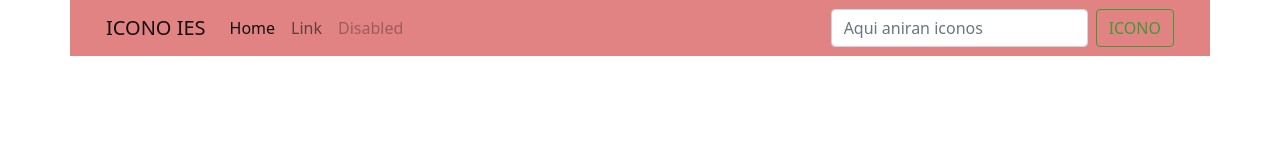
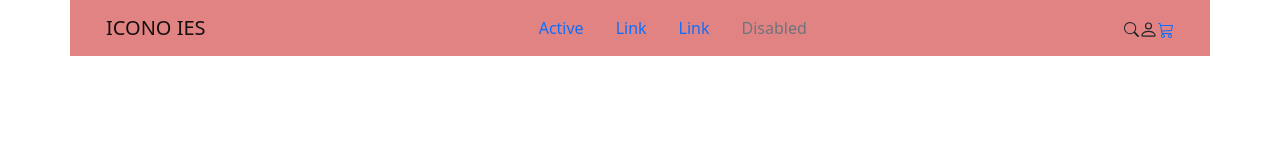
Before and after one commit to JoanCarlesRodriguez/PracticaBootstrap, a website: page index.html in a window 1280 px wide. Drawn offline with nearby package versions, Linux system fonts and the light colour scheme.

Commit message:
Primers intents NavBar

```diff
--- a/index.html
+++ b/index.html
@@ -17,17 +17,20 @@
 
   <header>
     <div class="container">
-      <div class="row" style="background-color: rgb(226, 131, 131);">
+      <div class="row" style="background-color: rgb(226, 131, 131);">           <!--      LLEVAR FONDO!!        -->
         <nav class="navbar navbar-expand-lg navbar-light bg-light">
           <div class="container-fluid">
             <button class="navbar-toggler" type="button" data-bs-toggle="collapse" data-bs-target="#navbarTogglerDemo03" aria-controls="navbarTogglerDemo03" aria-expanded="false" aria-label="Toggle navigation">
               <span class="navbar-toggler-icon"></span>
             </button>
             <a class="navbar-brand" href="#">ICONO IES</a>
-            <div class="collapse navbar-collapse" id="navbarTogglerDemo03">
-              <ul class="navbar-nav me-auto mb-2 mb-lg-0">
+            <div class="collapse navbar-collapse justify-content-center" id="navbarTogglerDemo03">
+              <ul class="nav">
                 <li class="nav-item">
-                  <a class="nav-link active" aria-current="page" href="#">Home</a>
+                  <a class="nav-link active" aria-current="page" href="#">Active</a>
+                </li>
+                <li class="nav-item">
+                  <a class="nav-link" href="#">Link</a>
                 </li>
                 <li class="nav-item">
                   <a class="nav-link" href="#">Link</a>
@@ -36,10 +39,27 @@
                   <a class="nav-link disabled">Disabled</a>
                 </li>
               </ul>
-              <form class="d-flex">
-                <input class="form-control me-2" type="search" placeholder="Aqui aniran iconos" aria-label="Search">
-                <button class="btn btn-outline-success" type="submit">ICONO</button>
-              </form>
+            </div>
+            <div class="justify-content-end">
+              <ul class="nav navbar-nav me-auto mb-2 mb-lg-0">     <!--  REVISAR QUE FA navbar-nav me-auto mb-2 mb-lg-0-->
+                <li class="nav-item">
+                  <svg xmlns="http://www.w3.org/2000/svg" width="15" height="15" fill="currentColor" class="bi bi-search" viewBox="0 0 16 16">
+                    <path d="M11.742 10.344a6.5 6.5 0 1 0-1.397 1.398h-.001c.03.04.062.078.098.115l3.85 3.85a1 1 0 0 0 1.415-1.414l-3.85-3.85a1.007 1.007 0 0 0-.115-.1zM12 6.5a5.5 5.5 0 1 1-11 0 5.5 5.5 0 0 1 11 0z"/>
+                  </svg>
+                </li>
+                <li class="nav-item">
+                  <svg xmlns="http://www.w3.org/2000/svg" width="19" height="19" fill="currentColor" class="bi bi-person" viewBox="0 0 16 16">
+                    <path d="M8 8a3 3 0 1 0 0-6 3 3 0 0 0 0 6zm2-3a2 2 0 1 1-4 0 2 2 0 0 1 4 0zm4 8c0 1-1 1-1 1H3s-1 0-1-1 1-4 6-4 6 3 6 4zm-1-.004c-.001-.246-.154-.986-.832-1.664C11.516 10.68 10.289 10 8 10c-2.29 0-3.516.68-4.168 1.332-.678.678-.83 1.418-.832 1.664h10z"/>
+                  </svg>
+                </li>
+                <li class="nav-item">
+                  <a href="carro.html">             <!-- AQUI NO HA D'ANAR A CARRO.HTML HA DE FER UN Offcanvas -->
+                    <svg xmlns="http://www.w3.org/2000/svg" width="16" height="16" fill="currentColor" class="bi bi-cart3" viewBox="0 0 16 16">
+                        <path d="M0 1.5A.5.5 0 0 1 .5 1H2a.5.5 0 0 1 .485.379L2.89 3H14.5a.5.5 0 0 1 .49.598l-1 5a.5.5 0 0 1-.465.401l-9.397.472L4.415 11H13a.5.5 0 0 1 0 1H4a.5.5 0 0 1-.491-.408L2.01 3.607 1.61 2H.5a.5.5 0 0 1-.5-.5zM3.102 4l.84 4.479 9.144-.459L13.89 4H3.102zM5 12a2 2 0 1 0 0 4 2 2 0 0 0 0-4zm7 0a2 2 0 1 0 0 4 2 2 0 0 0 0-4zm-7 1a1 1 0 1 1 0 2 1 1 0 0 1 0-2zm7 0a1 1 0 1 1 0 2 1 1 0 0 1 0-2z"/>
+                    </svg>
+                  </a>
+                </li>
+              </ul>
             </div>
           </div>
         </nav>
```
Also changed, not shown: README.md (deleted), 1 other file.
